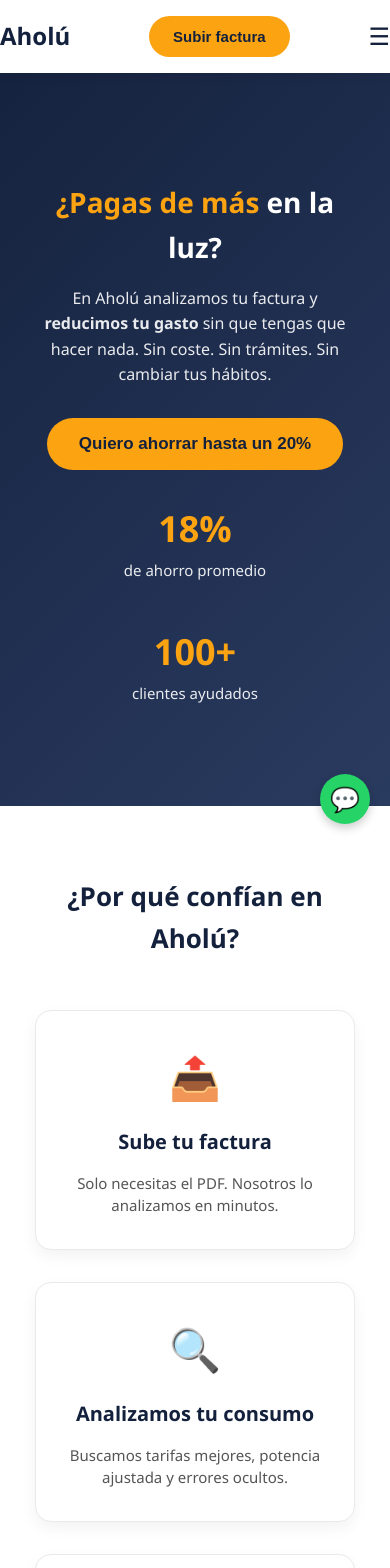
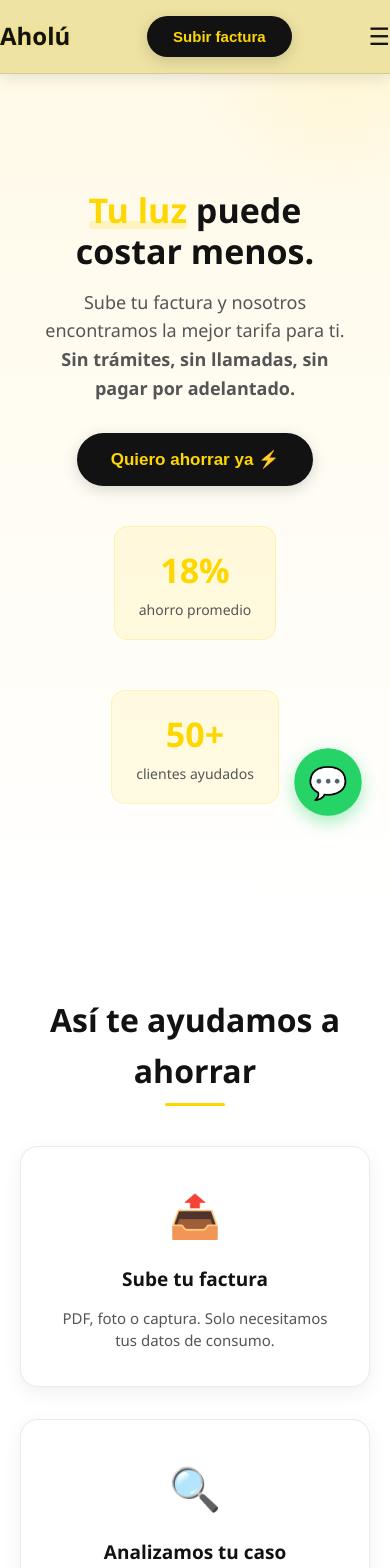
Before and after one commit to Manuvf10/aholulanding, a Next.js app: page / in a window 390 px wide. Shown: the top 1568 px of the page. Built offline with nearby package versions, Linux system fonts and the light colour scheme.

Commit message:
Mejoras en formulario e interfaz

```diff
--- a/src/app/landing.css
+++ b/src/app/landing.css
@@ -7,8 +7,8 @@
 
 body {
   font-family: 'Segoe UI', -apple-system, BlinkMacSystemFont, sans-serif;
-  color: #1a1a1a;
-  background: #fff;
+  color: #121212;
+  background: #ffffff;
   line-height: 1.6;
   scroll-behavior: smooth;
 }
@@ -19,21 +19,16 @@
   padding: 0 16px;
 }
 
-/* === TIPOGRAFÍA DESTACADA === */
-.highlight {
-  color: #fca311;
-  font-weight: 700;
-}
-
-/* === NAVBAR === */
+/* === NAVBAR CON AMARILLO SÓLIDO === */
 .navbar {
   position: fixed;
   top: 0;
   width: 100%;
-  background: white;
-  box-shadow: 0 2px 10px rgba(0, 0, 0, 0.08);
+  background: #eee3a3;
+  box-shadow: 0 4px 15px rgba(0, 0, 0, 0.1);
   z-index: 1000;
   transition: all 0.3s ease;
+  border-bottom: 1px solid rgba(0, 0, 0, 0.1);
 }
 
 .navbar-content {
@@ -45,95 +40,127 @@
 
 .logo {
   font-size: 24px;
-  font-weight: bold;
-  color: #14213d;
+  font-weight: 800;
+  color: #121212;
   cursor: pointer;
+  text-shadow: 0 0 4px rgba(255, 215, 0, 0.3);
 }
 
 .nav-links {
   display: flex;
-  gap: 32px;
+  gap: 36px;
 }
 
 .nav-links a {
   text-decoration: none;
   font-weight: 500;
-  color: #14213d;
-  transition: color 0.3s;
+  color: #121212;
+  transition: all 0.3s;
   font-size: 15px;
+  position: relative;
 }
 
-.nav-links a:hover,
-.nav-links a:focus {
-  color: #fca311;
+.nav-links a::after {
+  content: '';
+  position: absolute;
+  bottom: -4px;
+  left: 0;
+  width: 0;
+  height: 2px;
+  background: rgba(18, 18, 18, 0.8);
+  transition: width 0.3s;
+  border-radius: 1px;
+}
+
+.nav-links a:hover {
+  color: #1a1a1a;
+  text-shadow: 0 0 2px rgba(0, 0, 0, 0.2);
+}
+
+.nav-links a:hover::after {
+  width: 100%;
 }
 
 .cta-button {
-  background: #fca311;
-  color: #14213d;
+  background: #121212;
+  color: #FFD700;
   border: none;
-  padding: 12px 24px;
-  border-radius: 30px;
+  padding: 12px 26px;
+  border-radius: 32px;
   font-weight: 600;
   cursor: pointer;
   transition: all 0.3s ease;
   font-size: 15px;
+  box-shadow: 0 4px 15px rgba(0, 0, 0, 0.15);
 }
 
-.cta-button:hover,
-.cta-button:focus {
-  background: #e59c00;
-  transform: translateY(-1px);
-  outline: 2px solid #fca311;
-  box-shadow: 0 4px 12px rgba(252, 163, 17, 0.2);
+.cta-button:hover {
+  background: #000;
+  transform: translateY(-2px);
+  box-shadow: 0 8px 20px rgba(0, 0, 0, 0.25);
+  color: #FFD700;
 }
 
 .cta-button.big {
-  padding: 16px 32px;
+  padding: 16px 34px;
   font-size: 17px;
 }
 
-/* Menú hamburguesa */
 .hamburger {
   display: none;
   background: none;
   border: none;
   font-size: 24px;
   cursor: pointer;
-  color: #14213d;
+  color: #121212;
 }
 
-/* Menú móvil */
 .mobile-menu {
   display: flex;
   flex-direction: column;
-  background: white;
+  background: #FFD700;
   padding: 20px;
-  gap: 16px;
-  border-top: 1px solid #eee;
-  animation: slideDown 0.3s ease;
+  gap: 18px;
+  border-top: 1px solid rgba(0, 0, 0, 0.1);
 }
 
 .mobile-menu a,
 .mobile-menu button {
   font-size: 16px;
+  color: #121212;
   text-align: center;
 }
 
-.mobile-cta {
-  margin-top: 10px;
+.mobile-menu a:hover {
+  text-shadow: 0 0 2px rgba(0, 0, 0, 0.2);
 }
 
-/* === HERO === */
+/* === HERO – Degradado amarillo suave === */
 .hero {
-  background: linear-gradient(135deg, #14213d 0%, #2a3b60 100%);
-  color: white;
-  padding: 180px 20px 100px;
+  padding: 190px 20px 110px;
   text-align: center;
+  background: linear-gradient(to bottom, #FFF9E6 0%, #FFFFFF 100%);
+  position: relative;
+  overflow: hidden;
+}
+
+.hero::before {
+  content: '';
+  position: absolute;
+  top: -100px;
+  right: -100px;
+  width: 300px;
+  height: 300px;
+  background: radial-gradient(circle, rgba(255, 215, 0, 0.12) 0%, transparent 70%);
+  border-radius: 50%;
+  z-index: 0;
+  opacity: 0.8;
 }
 
 .hero-content {
-  max-width: 1000px;
+  position: relative;
+  z-index: 2;
+  max-width: 900px;
   margin: auto;
   display: flex;
   flex-direction: column;
@@ -142,239 +169,332 @@
 }
 
 .hero-text h2 {
-  font-size: 40px;
+  font-size: 44px;
   margin-bottom: 16px;
-  font-weight: 700;
+  font-weight: 800;
+  color: #121212;
+  line-height: 1.2;
+}
+
+.hero-text h2 .highlight {
+  color: #FFD700;
+  position: relative;
+}
+
+.hero-text h2 .highlight::after {
+  content: '';
+  position: absolute;
+  bottom: 4px;
+  left: 0;
+  width: 100%;
+  height: 8px;
+  background: rgba(255, 215, 0, 0.2);
+  z-index: -1;
+  border-radius: 4px;
 }
 
 .hero-text p {
   font-size: 18px;
   margin-bottom: 30px;
   max-width: 600px;
-  opacity: 0.9;
+  color: #555;
 }
 
 /* Estadísticas */
 .hero-stats {
   display: flex;
-  gap: 40px;
+  gap: 50px;
   flex-wrap: wrap;
   justify-content: center;
 }
 
 .stat {
   text-align: center;
+  padding: 16px 24px;
+  background: rgba(255, 215, 0, 0.1);
+  border-radius: 14px;
+  border: 1px solid rgba(255, 215, 0, 0.2);
+  min-width: 150px;
+  transition: all 0.3s ease;
+  backdrop-filter: blur(4px);
+}
+
+.stat:hover {
+  transform: translateY(-4px);
+  background: rgba(255, 215, 0, 0.15);
+  box-shadow: 0 8px 20px rgba(255, 215, 0, 0.1);
 }
 
 .number {
-  font-size: 36px;
+  font-size: 34px;
   font-weight: 700;
-  color: #fca311;
+  color: #FFD700;
   display: block;
 }
 
 .label {
-  font-size: 15px;
-  opacity: 0.9;
+  font-size: 14px;
+  color: #555;
 }
 
-/* === SECTIONS === */
+/* === SECCIONES – Fondos amarillo muy suave === */
 .section {
-  padding: 90px 20px;
+  padding: 100px 20px;
   text-align: center;
+  background: #FFFFFF;
+  position: relative;
+  overflow: hidden;
+}
+
+/* Alternar fondos suaves de amarillo */
+.section:nth-child(even):not(#how):not(.testimonials) {
+  background: #FFFBF0;
+}
+
+.section:nth-child(even):not(#how):not(.testimonials)::before {
+  content: '';
+  position: absolute;
+  top: 0;
+  left: 0;
+  width: 100%;
+  height: 1px;
+  background: linear-gradient(to right, transparent, rgba(255, 215, 0, 0.3), transparent);
 }
 
 .section h3 {
-  font-size: 30px;
+  font-size: 32px;
   margin-bottom: 50px;
-  color: #14213d;
+  color: #121212;
+  font-weight: 700;
+  position: relative;
+  display: inline-block;
+}
+
+.section h3::after {
+  content: '';
+  position: absolute;
+  bottom: -10px;
+  left: 50%;
+  transform: translateX(-50%);
+  width: 60px;
+  height: 3px;
+  background: #FFD700;
+  border-radius: 2px;
+}
+
+/* === GRID (Steps & Cards) === */
+.steps-grid,
+.cards {
+  display: grid;
+  grid-template-columns: repeat(auto-fit, minmax(280px, 1fr));
+  gap: 32px;
+  max-width: 1000px;
+  margin: 0 auto;
+}
+
+.step,
+.card {
+  padding: 34px;
+  background: white;
+  border-radius: 18px;
+  box-shadow: 0 6px 20px rgba(0, 0, 0, 0.06);
+  border: 1px solid rgba(0, 0, 0, 0.08);
+  transition: all 0.4s ease;
+  position: relative;
+}
+
+.step:hover,
+.card:hover {
+  transform: translateY(-8px);
+  box-shadow: 0 16px 32px rgba(0, 0, 0, 0.1);
+  border-color: #FFD700;
+}
+
+.step-icon,
+.emoji-icon {
+  font-size: 42px;
+  margin-bottom: 16px;
+}
+
+.step h4,
+.card h4 {
+  font-size: 19px;
+  margin-bottom: 12px;
+  color: #121212;
   font-weight: 600;
 }
 
-/* === CARDS === */
-.cards {
-  display: flex;
-  flex-wrap: wrap;
-  gap: 32px;
-  justify-content: center;
-}
-
-.card {
-  background: white;
-  border: 1px solid #eaeaea;
-  padding: 32px;
-  border-radius: 16px;
-  width: 280px;
-  text-align: center;
-  transition: all 0.3s ease;
-  box-shadow: 0 6px 15px rgba(0, 0, 0, 0.05);
-}
-
-.card:hover {
-  transform: translateY(-8px);
-  box-shadow: 0 15px 30px rgba(0, 0, 0, 0.1);
-  border-color: #fca311;
-}
-
-.card h4 {
-  font-size: 20px;
-  margin-bottom: 14px;
-  color: #14213d;
-  font-weight: 600;
-}
-
+.step p,
 .card p {
   color: #555;
   font-size: 15px;
   line-height: 1.5;
 }
 
-.emoji-icon {
-  font-size: 42px;
-  margin-bottom: 16px;
+/* === TESTIMONIOS === */
+.testimonials {
+  background: #FFF9E6;
+  position: relative;
 }
 
-/* === STEPS === */
-.steps {
-  display: flex;
-  justify-content: center;
-  flex-wrap: wrap;
-  gap: 30px;
-  margin-top: 30px;
+.testimonials::before {
+  content: '';
+  position: absolute;
+  top: 0;
+  left: 0;
+  width: 100%;
+  height: 2px;
+  background: linear-gradient(to right, transparent, #FFD700, transparent);
 }
 
-.step-block {
-  width: 220px;
-  background: #fca311;
-  color: #14213d;
-  border-radius: 12px;
-  padding: 24px 16px;
-  font-weight: bold;
-  box-shadow: 0 6px 16px rgba(252, 163, 17, 0.2);
-}
-
-.step-number {
-  background: white;
-  color: #fca311;
-  width: 44px;
-  height: 44px;
-  display: inline-flex;
-  align-items: center;
-  justify-content: center;
-  border-radius: 50%;
-  font-weight: bold;
-  margin-bottom: 14px;
-  font-size: 18px;
-}
-
-/* === TESTIMONIOS === */
-.testimonials {
-  display: flex;
-  flex-wrap: wrap;
+.testimonials-grid {
+  display: grid;
+  grid-template-columns: repeat(auto-fit, minmax(300px, 1fr));
   gap: 30px;
-  justify-content: center;
   max-width: 900px;
   margin: 0 auto;
 }
 
 .testimonial {
   background: white;
-  padding: 24px;
-  border-radius: 12px;
-  max-width: 400px;
-  box-shadow: 0 4px 12px rgba(0, 0, 0, 0.05);
+  padding: 30px;
+  border-radius: 16px;
+  box-shadow: 0 6px 20px rgba(0, 0, 0, 0.06);
+  border-left: 4px solid #FFD700;
   text-align: left;
   font-style: italic;
-  border-left: 4px solid #fca311;
+  transition: transform 0.3s ease;
+}
+
+.testimonial:hover {
+  transform: translateY(-4px);
 }
 
 .testimonial p {
-  margin-bottom: 12px;
+  margin-bottom: 14px;
   color: #333;
 }
 
 .author {
   font-weight: 600;
-  color: #14213d;
+  color: #121212;
   font-size: 15px;
 }
 
-/* === FORM === */
+/* === CONTACTO === */
+.contact p {
+  max-width: 500px;
+  margin: 0 auto 30px;
+  color: #555;
+  font-size: 16px;
+}
+
 .form {
   display: flex;
   flex-direction: column;
-  gap: 16px;
+  gap: 18px;
   max-width: 500px;
   margin: 0 auto;
 }
 
 .form input,
 .form textarea {
-  padding: 14px;
+  padding: 15px;
   border: 1px solid #ddd;
-  border-radius: 8px;
+  border-radius: 12px;
   font-size: 16px;
   outline: none;
   transition: all 0.3s;
+  background: white;
 }
 
 .form input:focus,
 .form textarea:focus {
-  border-color: #fca311;
-  box-shadow: 0 0 0 3px rgba(252, 163, 17, 0.1);
+  border-color: #FFD700;
+  box-shadow: 0 0 0 4px rgba(255, 215, 0, 0.1);
 }
 
 .form button {
-  background-color: #fca311;
-  color: #14213d;
-  padding: 14px;
+  background: #FFD700;
+  color: #121212;
+  padding: 15px;
   font-weight: bold;
   border: none;
-  border-radius: 8px;
+  border-radius: 12px;
   cursor: pointer;
-  transition: background 0.3s;
+  transition: all 0.3s;
   font-size: 16px;
+  box-shadow: 0 4px 15px rgba(255, 215, 0, 0.25);
 }
 
 .form button:hover {
-  background-color: #e59c00;
+  background: #FFC107;
+  transform: translateY(-2px);
+  box-shadow: 0 8px 20px rgba(255, 215, 0, 0.35);
 }
 
 /* === FOOTER === */
 .footer {
-  background: #14213d;
+  background: #121212;
   color: white;
+  padding: 60px 20px 40px;
   text-align: center;
-  padding: 50px 20px 30px;
+  position: relative;
+}
+
+.footer::before {
+  content: '';
+  position: absolute;
+  top: 0;
+  left: 0;
+  width: 100%;
+  height: 3px;
+  background: linear-gradient(to right, transparent, #FFD700, transparent);
 }
 
 .footer .logo {
   font-size: 26px;
-  margin-bottom: 10px;
+  color: #FFD700;
+  font-weight: 800;
+  margin-bottom: 12px;
+  display: block;
+  text-shadow: 0 0 6px rgba(255, 215, 0, 0.4);
 }
 
-/* === WHATSAPP BUTTON === */
+.footer p {
+  color: #BBBBBB;
+  font-size: 14px;
+}
+
+/* === WHATSAPP === */
 .whatsapp-button {
   position: fixed;
   bottom: 30px;
   right: 30px;
   background: #25D366;
   color: white;
-  width: 60px;
-  height: 60px;
+  width: 64px;
+  height: 64px;
   border-radius: 50%;
   display: flex;
   align-items: center;
   justify-content: center;
-  font-size: 28px;
-  box-shadow: 0 4px 10px rgba(0, 0, 0, 0.2);
-  transition: transform 0.3s;
+  font-size: 30px;
+  box-shadow: 0 6px 16px rgba(37, 211, 102, 0.4);
+  transition: all 0.3s;
   z-index: 1000;
   text-decoration: none;
+  animation: pulse 2s infinite;
+}
+
+@keyframes pulse {
+  0%, 100% { transform: scale(1); }
+  50% { transform: scale(1.1); }
 }
 
 .whatsapp-button:hover {
-  transform: scale(1.1);
+  transform: scale(1.15);
+  box-shadow: 0 10px 25px rgba(37, 211, 102, 0.5);
 }
 
 /* === MODAL === */
@@ -386,18 +506,18 @@
   justify-content: center;
   align-items: center;
   z-index: 9999;
-  animation: fadeIn 0.3s ease;
+  animation: fadeIn 0.4s ease;
 }
 
 .modal {
   background: white;
-  padding: 30px;
-  border-radius: 16px;
-  max-width: 460px;
+  padding: 40px;
+  border-radius: 20px;
+  max-width: 480px;
   width: 90%;
+  box-shadow: 0 20px 50px rgba(0, 0, 0, 0.2);
+  animation: slideUp 0.4s ease;
   position: relative;
-  box-shadow: 0 15px 40px rgba(0, 0, 0, 0.2);
-  animation: slideUp 0.3s ease;
 }
 
 .close-button {
@@ -409,28 +529,28 @@
   border: none;
   cursor: pointer;
   color: #999;
-  transition: color 0.3s;
 }
 
 .close-button:hover {
-  color: #000;
+  color: #121212;
 }
 
 .modal h3 {
-  margin-bottom: 20px;
-  color: #14213d;
-  font-size: 22px;
   text-align: center;
+  margin-bottom: 28px;
+  color: #121212;
+  font-size: 24px;
+  font-weight: 700;
 }
 
 .modal-success {
   text-align: center;
-  padding: 40px 20px;
+  padding: 50px 20px;
 }
 
 .modal-success h3 {
-  color: #28a745;
-  font-size: 26px;
+  color: #4CAF50;
+  font-size: 28px;
   margin-bottom: 12px;
 }
 
@@ -441,33 +561,13 @@
 }
 
 @keyframes slideUp {
-  from { transform: translateY(40px); opacity: 0; }
+  from { transform: translateY(60px); opacity: 0; }
   to { transform: translateY(0); opacity: 1; }
 }
 
-@keyframes slideDown {
-  from { opacity: 0; transform: translateY(-10px); }
-  to { opacity: 1; transform: translateY(0); }
-}
-
-/* === RESPONSIVE === */
-@media (max-width: 900px) {
-  .hero-content {
-    gap: 30px;
-  }
-
-  .hero-text h2 {
-    font-size: 34px;
-  }
-
-  .hero-stats {
-    flex-direction: column;
-    align-items: center;
-  }
-}
-
+/* RESPONSIVE */
 @media (max-width: 768px) {
-  .nav-links {
+  .navbar .nav-links {
     display: none;
   }
 
@@ -476,39 +576,16 @@
   }
 
   .hero-text h2 {
-    font-size: 28px;
-  }
-
-  .hero-text p {
-    font-size: 16px;
+    font-size: 34px;
   }
 
   .section {
-    padding: 70px 20px;
+    padding: 80px 20px;
   }
 
-  .section h3 {
-    font-size: 26px;
-  }
-
-  .cards,
-  .steps,
-  .testimonials {
+  .hero-stats,
+  .testimonials-grid {
     flex-direction: column;
     align-items: center;
   }
-
-  .card,
-  .step-block {
-    width: 100%;
-    max-width: 320px;
-  }
-
-  .whatsapp-button {
-    width: 50px;
-    height: 50px;
-    font-size: 24px;
-    right: 20px;
-    bottom: 20px;
-  }
 }
--- a/src/app/page.tsx
+++ b/src/app/page.tsx
@@ -6,16 +6,15 @@
 export default function Home() {
   const [isModalOpen, setIsModalOpen] = useState(false);
   const [isSuccess, setIsSuccess] = useState(false);
-  const [menuOpen, setMenuOpen] = useState(false); // Menú móvil
+  const [menuOpen, setMenuOpen] = useState(false);
 
   const scrollToTop = () => {
     window.scrollTo({ top: 0, behavior: 'smooth' });
     setMenuOpen(false);
   };
 
-  // Cerrar modales con Escape
   useEffect(() => {
-    const handleEsc = (e: KeyboardEvent) => {
+    const handleEsc = (e: { key: string; }) => {
       if (e.key === 'Escape') {
         setIsModalOpen(false);
         setMenuOpen(false);
@@ -25,7 +24,7 @@
     return () => window.removeEventListener('keydown', handleEsc);
   }, []);
 
-  const handleSubmit = (e: React.FormEvent) => {
+  const handleSubmit = (e: { preventDefault: () => void; }) => {
     e.preventDefault();
     setIsSuccess(true);
     setTimeout(() => {
@@ -39,48 +38,36 @@
       {/* NAVBAR */}
       <header className="navbar">
         <div className="container navbar-content">
-          <h1 className="logo" onClick={scrollToTop}>
-            Aholú
-          </h1>
+          <h1 className="logo" onClick={scrollToTop}>Aholú</h1>
 
-          {/* Menú desktop */}
-          <nav className="nav-links" aria-label="Navegación principal">
-            <a href="#benefits">Beneficios</a>
+          <nav className="nav-links">
             <a href="#how">Cómo funciona</a>
             <a href="#services">Servicios</a>
             <a href="#testimonials">Testimonios</a>
-            <a href="#about">Nosotros</a>
             <a href="#contact">Contacto</a>
           </nav>
 
-          {/* Botón CTA */}
           <button
             className="cta-button"
             onClick={() => setIsModalOpen(true)}
-            aria-label="Sube tu factura y empieza a ahorrar"
           >
             Subir factura
           </button>
 
-          {/* Menú hamburguesa (móvil) */}
           <button
             className="hamburger"
             onClick={() => setMenuOpen(!menuOpen)}
             aria-label="Menú"
-            aria-expanded={menuOpen}
           >
             ☰
           </button>
         </div>
 
-        {/* Menú móvil desplegable */}
         {menuOpen && (
-          <nav className="mobile-menu" role="navigation">
-            <a href="#benefits" onClick={() => setMenuOpen(false)}>Beneficios</a>
+          <nav className="mobile-menu">
             <a href="#how" onClick={() => setMenuOpen(false)}>Cómo funciona</a>
             <a href="#services" onClick={() => setMenuOpen(false)}>Servicios</a>
             <a href="#testimonials" onClick={() => setMenuOpen(false)}>Testimonios</a>
-            <a href="#about" onClick={() => setMenuOpen(false)}>Nosotros</a>
             <a href="#contact" onClick={() => setMenuOpen(false)}>Contacto</a>
             <button
               className="cta-button mobile-cta"
@@ -96,100 +83,82 @@
       </header>
 
       {/* HERO */}
-      <section className="hero" id="hero">
+      <section className="hero">
         <div className="container hero-content">
           <div className="hero-text">
             <h2>
-              <span className="highlight">¿Pagas de más</span> en la luz?
+              <span className="highlight">Tu luz</span> puede costar menos.
             </h2>
             <p>
-              En Aholú analizamos tu factura y <strong>reducimos tu gasto</strong> sin que tengas que hacer nada.
-              Sin coste. Sin trámites. Sin cambiar tus hábitos.
+              Sube tu factura y nosotros encontramos la mejor tarifa para ti.
+              <strong> Sin trámites, sin llamadas, sin pagar por adelantado.</strong>
             </p>
             <button
               className="cta-button big"
               onClick={() => setIsModalOpen(true)}
             >
-              Quiero ahorrar hasta un 20%
+              Quiero ahorrar ya ⚡
             </button>
           </div>
+
           <div className="hero-stats">
             <div className="stat">
               <span className="number">18%</span>
-              <span className="label">de ahorro promedio</span>
+              <span className="label">ahorro promedio</span>
             </div>
             <div className="stat">
-              <span className="number">100+</span>
+              <span className="number">50+</span>
               <span className="label">clientes ayudados</span>
             </div>
           </div>
         </div>
       </section>
 
-      {/* BENEFICIOS */}
-      <section id="benefits" className="section benefits">
-        <h3>¿Por qué confían en Aholú?</h3>
-        <div className="cards">
-          <div className="card benefit-card">
-            <div className="emoji-icon">📤</div>
+      {/* CÓMO FUNCIONA */}
+      <section id="how" className="section steps">
+        <h3>Así te ayudamos a ahorrar</h3>
+        <div className="steps-grid">
+          <div className="step">
+            <div className="step-icon">📤</div>
             <h4>Sube tu factura</h4>
-            <p>Solo necesitas el PDF. Nosotros lo analizamos en minutos.</p>
+            <p>PDF, foto o captura. Solo necesitamos tus datos de consumo.</p>
           </div>
-          <div className="card benefit-card">
-            <div className="emoji-icon">🔍</div>
-            <h4>Analizamos tu consumo</h4>
-            <p>Buscamos tarifas mejores, potencia ajustada y errores ocultos.</p>
+          <div className="step">
+            <div className="step-icon">🔍</div>
+            <h4>Analizamos tu caso</h4>
+            <p>Comparamos tarifas, potencia y errores ocultos.</p>
           </div>
-          <div className="card benefit-card">
-            <div className="emoji-icon">💸</div>
-            <h4>Ahorra desde el primer mes</h4>
-            <p>Reducimos tu factura. Sin pagar por adelantado. Sin sorpresas.</p>
-          </div>
-        </div>
-      </section>
-
-      {/* CÓMO FUNCIONA */}
-      <section id="how" className="section steps-section">
-        <h3>Así te ayudamos a ahorrar</h3>
-        <div className="steps">
-          <div className="step-block">
-            <span className="step-number">1</span>
-            <p>Sube tu factura</p>
-          </div>
-          <div className="step-block">
-            <span className="step-number">2</span>
-            <p>Recibe tu análisis personalizado</p>
-          </div>
-          <div className="step-block">
-            <span className="step-number">3</span>
-            <p>Firmas el cambio y empiezas a ahorrar</p>
+          <div className="step">
+            <div className="step-icon">💸</div>
+            <h4>Ahorras desde el mes que viene</h4>
+            <p>Nosotros gestionamos el cambio. Tú solo firmas.</p>
           </div>
         </div>
       </section>
 
       {/* SERVICIOS */}
-      <section id="services" className="section services-section">
+      <section id="services" className="section services">
         <h3>Lo que hacemos por ti</h3>
         <div className="cards">
-          <div className="card service-card">
+          <div className="card">
             <h4>Optimización de tarifa</h4>
-            <p>Comparamos todas las compañías y elegimos la que más te ahorra.</p>
+            <p>Buscamos la compañía y plan que más te ahorran, según tu consumo real.</p>
           </div>
-          <div className="card service-card">
+          <div className="card">
             <h4>Trámites incluidos</h4>
-            <p>Nosotros gestionamos el cambio. Tú solo firmas el contrato.</p>
+            <p>Nosotros cambiamos tu compañía. Tú no haces ninguna llamada.</p>
           </div>
-          <div className="card service-card">
-            <h4>Seguimiento continuo</h4>
-            <p>Revisamos tus facturas cada mes para asegurarte el mejor precio.</p>
+          <div className="card">
+            <h4>Seguimiento mensual</h4>
+            <p>Revisamos cada factura para asegurarte que sigues pagando lo justo.</p>
           </div>
         </div>
       </section>
 
       {/* TESTIMONIOS */}
-      <section id="testimonials" className="section testimonials-section">
-        <h3>Lo que dicen nuestros clientes</h3>
-        <div className="testimonials">
+      <section id="testimonials" className="section testimonials">
+        <h3>Clientes que ya ahorran</h3>
+        <div className="testimonials-grid">
           <div className="testimonial">
             <p>Bajaron mi factura un 22% sin que hiciera nada. Increíble.</p>
             <span className="author">— Marta R., Madrid</span>
@@ -201,19 +170,10 @@
         </div>
       </section>
 
-      {/* NOSOTROS */}
-      <section id="about" className="section about-section">
-        <h3>¿Quiénes somos?</h3>
-        <p>
-          En <strong>Aholú</strong>, creemos que pagar de más en la luz no es normal.
-          Somos un equipo de expertos en energía que quiere que pagues solo lo justo.
-          Transparentes, sin comisiones ocultas y con resultados reales.
-        </p>
-      </section>
-
       {/* CONTACTO */}
-      <section id="contact" className="section contact-section">
-        <h3>¿Tienes dudas? Escríbenos</h3>
+      <section id="contact" className="section contact">
+        <h3>¿Tienes dudas?</h3>
+        <p>Escíbenos y te responderemos en menos de 24h.</p>
         <form
           className="form"
           onSubmit={(e) => {
@@ -229,13 +189,13 @@
 
       {/* FOOTER */}
       <footer className="footer">
-        <div className="container footer-content">
+        <div className="container">
           <h1 className="logo" onClick={scrollToTop}>Aholú</h1>
           <p>© {new Date().getFullYear()} Aholú. Todos los derechos reservados.</p>
         </div>
       </footer>
 
-      {/* BOTÓN WHATSAPP */}
+      {/* WHATSAPP */}
       <a
         href="https://wa.me/34600000000"
         target="_blank"
@@ -248,21 +208,10 @@
 
       {/* MODAL */}
       {isModalOpen && (
-        <div
-          className="modal-overlay"
-          onClick={() => setIsModalOpen(false)}
-          role="dialog"
-          aria-modal="true"
-          aria-labelledby="modal-title"
-        >
+        <div className="modal-overlay" onClick={() => setIsModalOpen(false)}>
           <div className="modal" onClick={(e) => e.stopPropagation()}>
-            <button
-              className="close-button"
-              onClick={() => setIsModalOpen(false)}
-              aria-label="Cerrar"
-            >
-              ✕
-            </button>
+            <button className="close-button" onClick={() => setIsModalOpen(false)}>✕</button>
+
             {isSuccess ? (
               <div className="modal-success">
                 <h3>¡Gracias!</h3>
@@ -270,7 +219,7 @@
               </div>
             ) : (
               <>
-                <h3 id="modal-title">Sube tu factura y empieza a ahorrar</h3>
+                <h3>Sube tu factura y empieza a ahorrar</h3>
                 <form className="form" onSubmit={handleSubmit}>
                   <input name="name" placeholder="Tu nombre" required />
                   <input name="email" type="email" placeholder="Correo electrónico" required />
```
